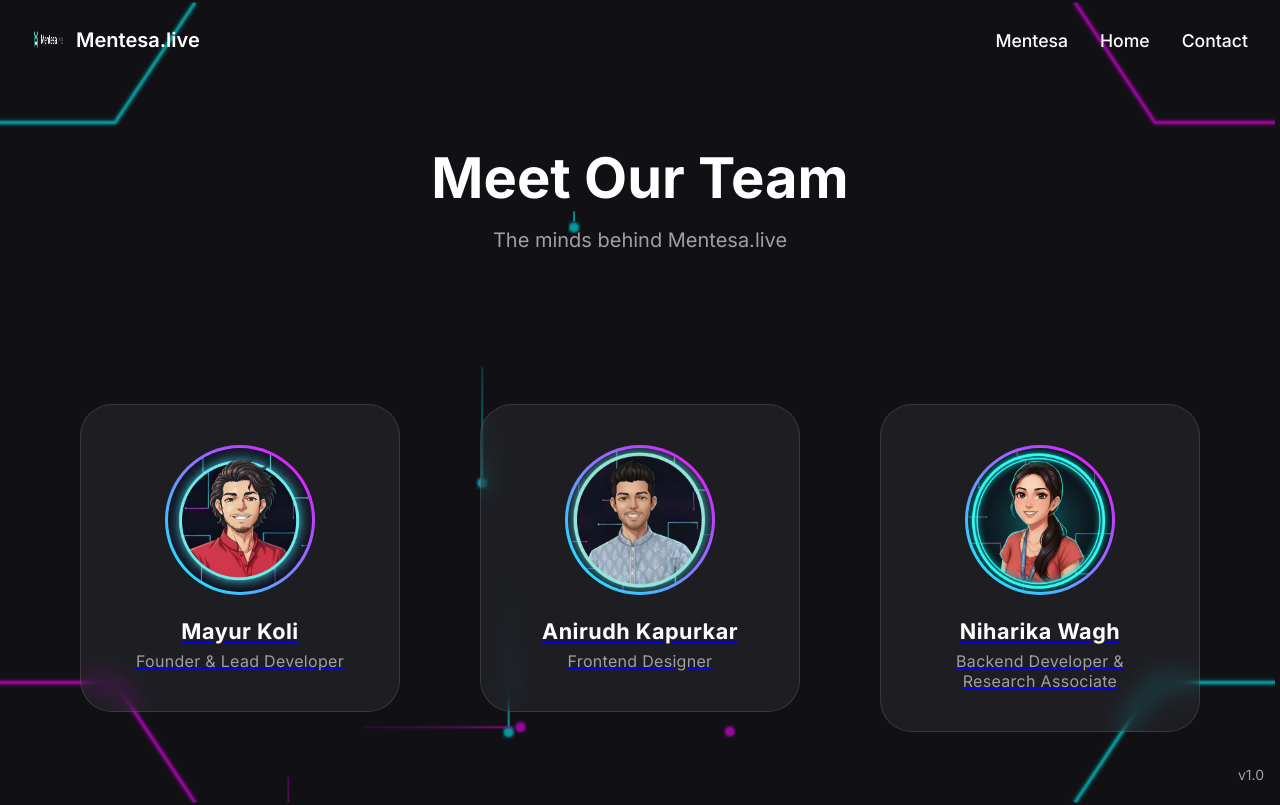
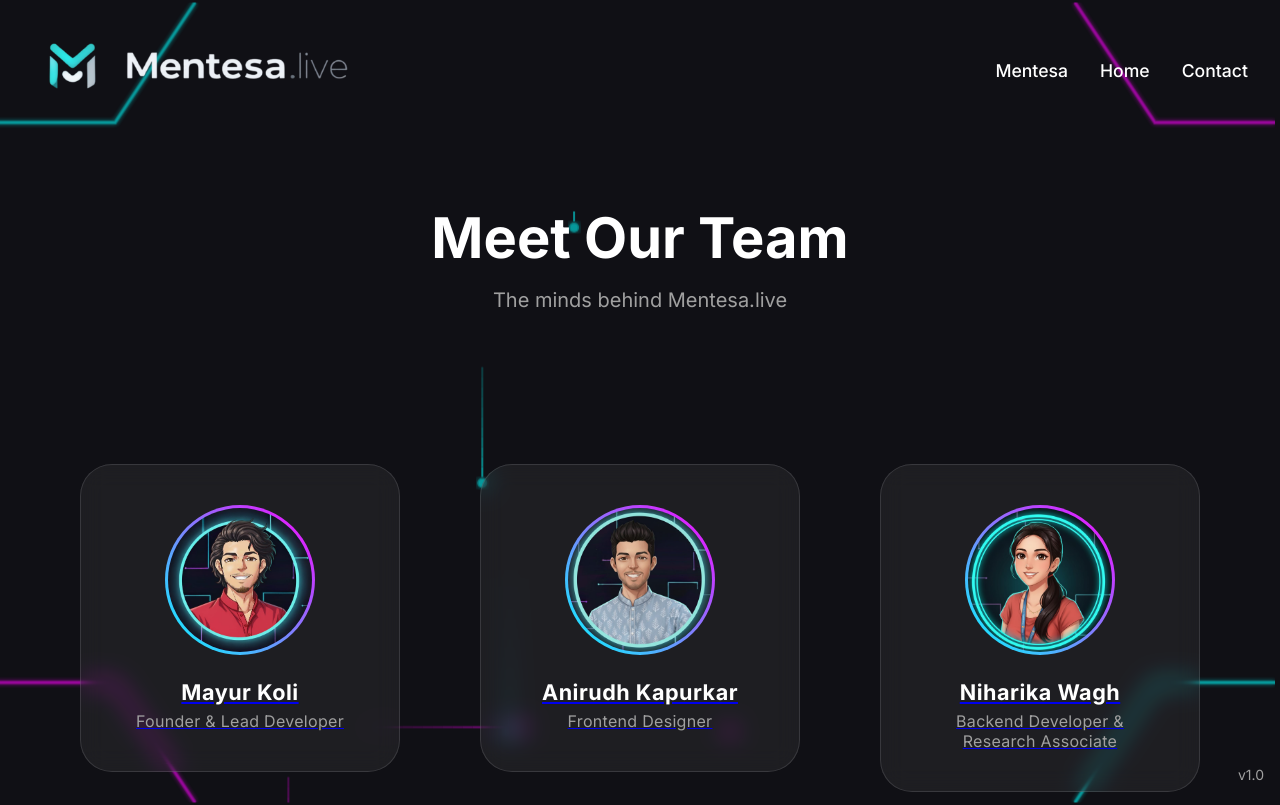
Before and after one commit to Mayurkoli8/Mentesa-developers, a plain HTML site: page index.html in a window 1280 px wide. Shown: the top 805 px of the page. Drawn offline with Linux system fonts and the light colour scheme.

Commit message:
changed logo

```diff
--- a/index.html
+++ b/index.html
@@ -17,8 +17,7 @@
 
     <header>
         <div class="logo">
-            <img src="logo.png" alt="Mentesa Logo" class="logo-icon" width="32" height="32">
-            <span>Mentesa.live</span>
+            <a href="https://mentesa.live" > <img src="logo.png" alt="Mentesa Logo" class="logo-icon"></a>
         </div>
         <nav>
             <ul>
--- a/style.css
+++ b/style.css
@@ -19,6 +19,7 @@
     min-height: 100vh;
     position: relative;
     overflow-x: hidden;
+
 }
 
 .background-animation {
@@ -93,22 +94,28 @@
     justify-content: space-between;
     align-items: center;
     padding: 1.5rem 2rem;
+    -webkit-user-select: none; /* Safari */
+  -moz-user-select: none; /* Firefox */
+  -ms-user-select: none; /* Internet Explorer/Edge */
+  user-select: none; /* Non-prefixed version */
+
 }
 
 .logo {
     display: flex;
     align-items: center;
-    gap: 0.75rem;
+    gap: 8px; /* space between image and text */
+    font-weight: 600;
+    font-size: 1.2rem;
+    color: #fff; /* adjust to match your theme */
 }
 
-.logo-icon {
-    color: var(--color-text);
+.logo img {
+    width: 35%;
+    height: 35%;
+    object-fit: contain;
 }
 
-.logo span {
-    font-size: 1.25rem;
-    font-weight: 600;
-}
 
 nav {
     display: flex;
```
